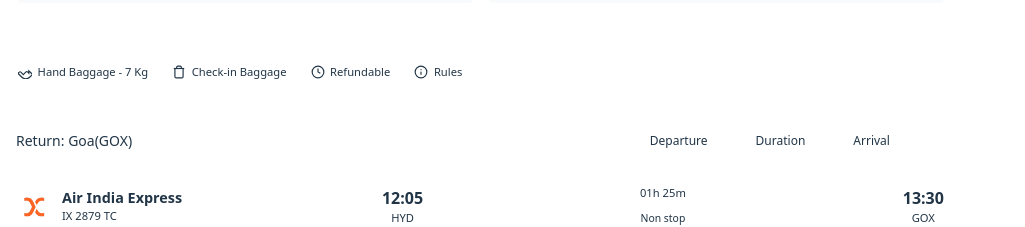
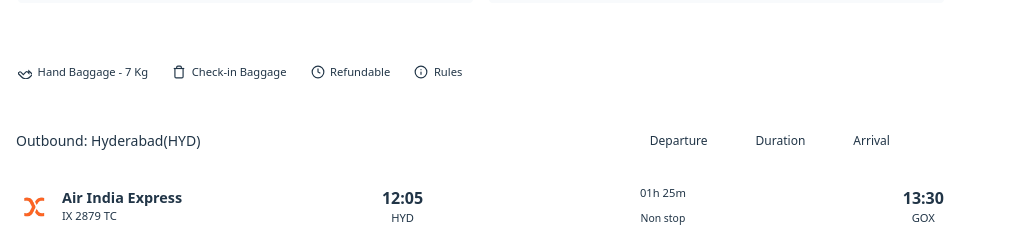
Before and after one commit to deepakpathik/gogaga-ui, a React (Vite) app: page / in a window 1280 px wide. Shown: the part 2620-2847 px from the top of the page, without its empty margins (0-1025 px from the left). Built offline with nearby package versions, Linux system fonts and the light colour scheme; the HTML template or start-up script is replaced by a standard one.

Commit message:
fix: update flight section title in Dashboard.

```diff
--- a/src/pages/Dashboard.jsx
+++ b/src/pages/Dashboard.jsx
@@ -121,7 +121,7 @@ const Dashboard = () => {
                             onSelectFlight={handleOutboundSelect}
                         />
                         <FlightSection
-                            title="Return: Goa(GOX)"
+                            title="Outbound: Hyderabad(HYD)"
                             flights={returnFlights}
                             selectedFlightId={selectedReturn.id}
                             selectedFareIndex={selectedReturnFareIndex}
```
